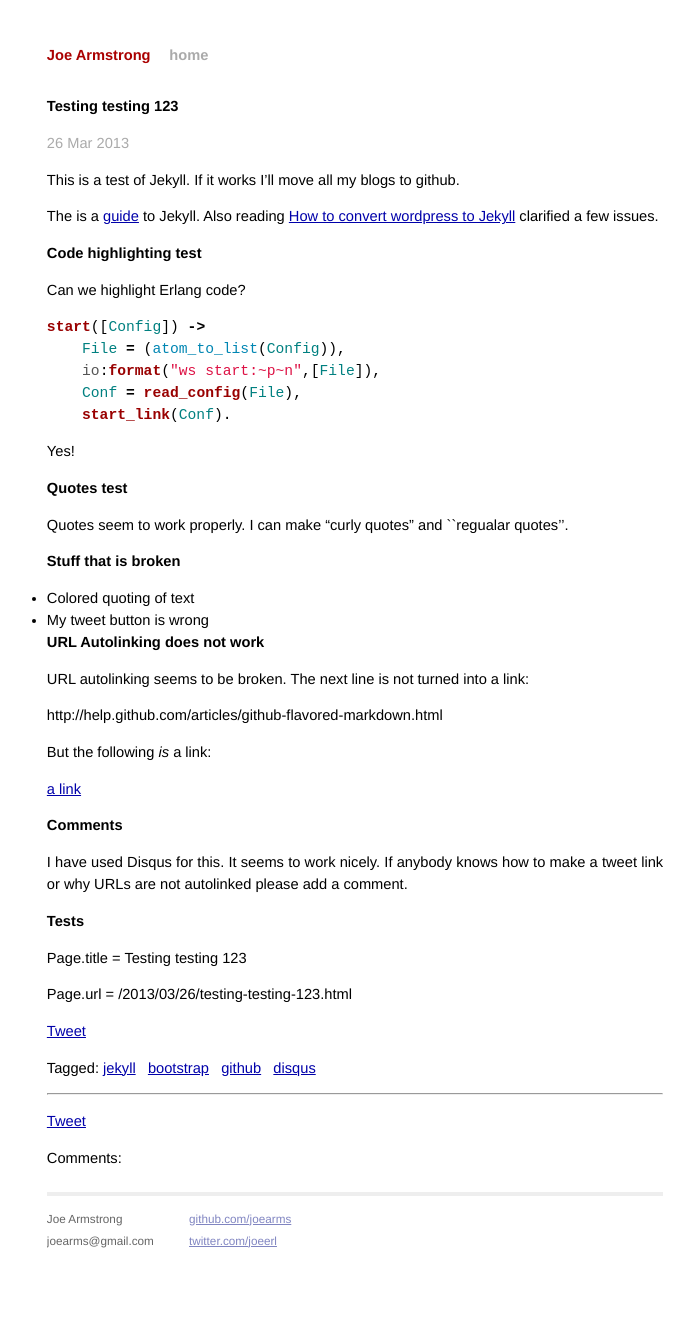
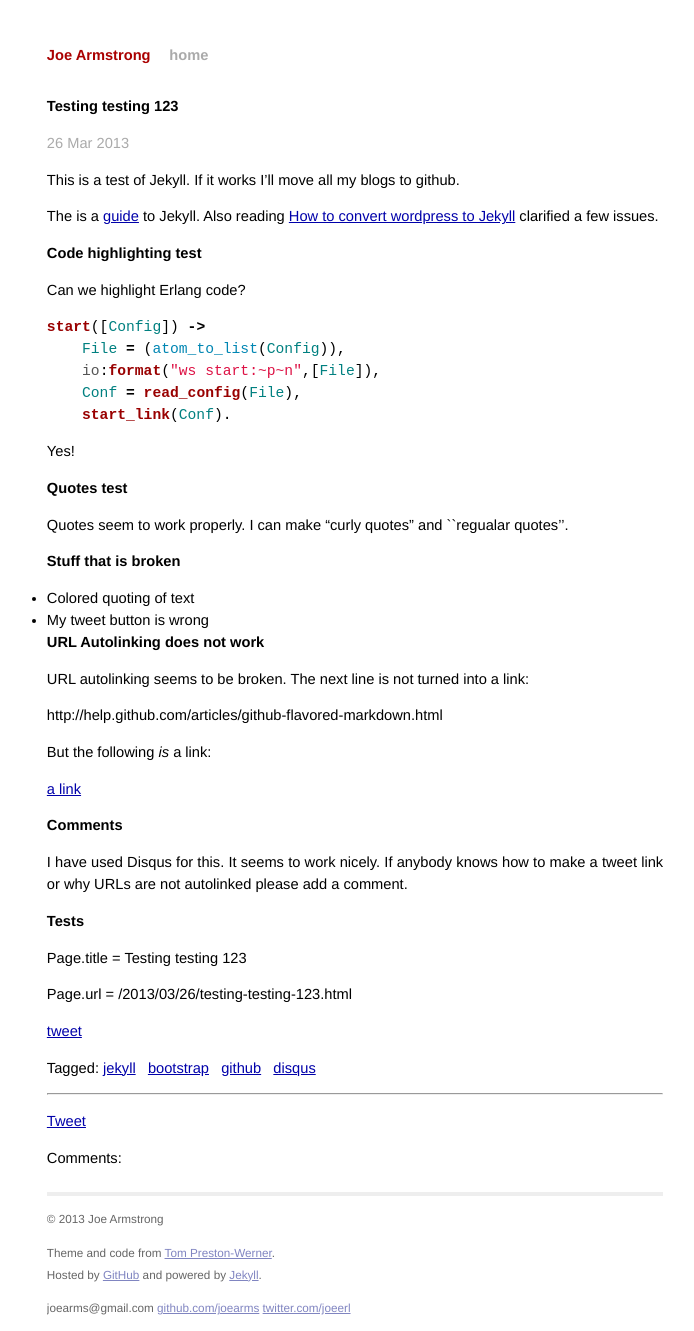
Before and after one commit to joearms/old.blog, a Jekyll site: the page built from _posts/2013-03-26-testing-testing-123.md, in a window 1280 px wide. Shown: the whole page, without its empty margins (285-979 px from the left). Built offline with Jekyll 4.4.1, drawn with Linux system fonts in a browser that asks for light colours; Markdown is read by kramdown in place of the engine named in the settings; comment, search, counter and statistics services are not loaded; before the commit the page ends 1264 px from its top, so only the background shows below that.

Commit message:
still messing with tweet button

```diff
--- a/_layouts/default.html
+++ b/_layouts/default.html
@@ -56,14 +56,18 @@
     <div class="footer">
       <div class="contact">
 	<p>
-	  Joe Armstrong<br />
-	  joearms@gmail.com
+	  &copy; 2013 Joe Armstrong
 	</p>
-      </div>
-      <div class="contact">
 	<p>
-	  <a href="http://github.com/joearms/">github.com/joearms</a><br />
-	  <a href="http://twitter.com/joeerl/">twitter.com/joeerl</a><br />
+	  Theme and code from <a href="https://github.com/mojombo">Tom
+	  Preston-Werner</a>.<br /> Hosted by <a
+	  href="https://github.com/networc/networc.github.com/">GitHub</a>
+	  and powered by <a
+	  href="https://github.com/mojombo/jekyll">Jekyll</a>.
+	</p>
+	<p>
+	  joearms@gmail.com <a href="http://github.com/joearms/">github.com/joearms</a>
+	  <a href="http://twitter.com/joeerl/">twitter.com/joeerl</a>
 	</p>
       </div>
     </div>
--- a/_layouts/post.html
+++ b/_layouts/post.html
@@ -20,7 +20,10 @@
 <p></p>
 <hr />
 
-<p><a href="https://twitter.com/share" class="twitter-share-button" data-via="joeerl">Tweet</a></p>
+<p><a href="https://twitter.com/share"
+    class="twitter-share-button"
+    data-url="http://joearms.github.com{{page.url}}">Tweet</a>
+</p>
 <script type="text/javascript" src="http://platform.twitter.com/widgets.js"></script>
 
 
--- a/_posts/2013-03-26-testing-testing-123.md
+++ b/_posts/2013-03-26-testing-testing-123.md
@@ -70,7 +70,8 @@
 
 Page.url = {{page.url}}
 
+<a href="https://twitter.com/share" class="twitter-share-button" data-size="medium"
+data-url="http://joearms.github.com/2013/03/27/promoting-erlang.html">
+tweet</a>
 
-<a href="https://twitter.com/share" class="twitter-share-button"
-   data-url="http://joearms.github.com/2013/03/27/promoting-erlang.html">Tweet</a>
 <script>!function(d,s,id){var js,fjs=d.getElementsByTagName(s)[0];if(!d.getElementById(id)){js=d.createElement(s);js.id=id;js.src="//platform.twitter.com/widgets.js";fjs.parentNode.insertBefore(js,fjs);}}(document,"script","twitter-wjs");</script>
```
